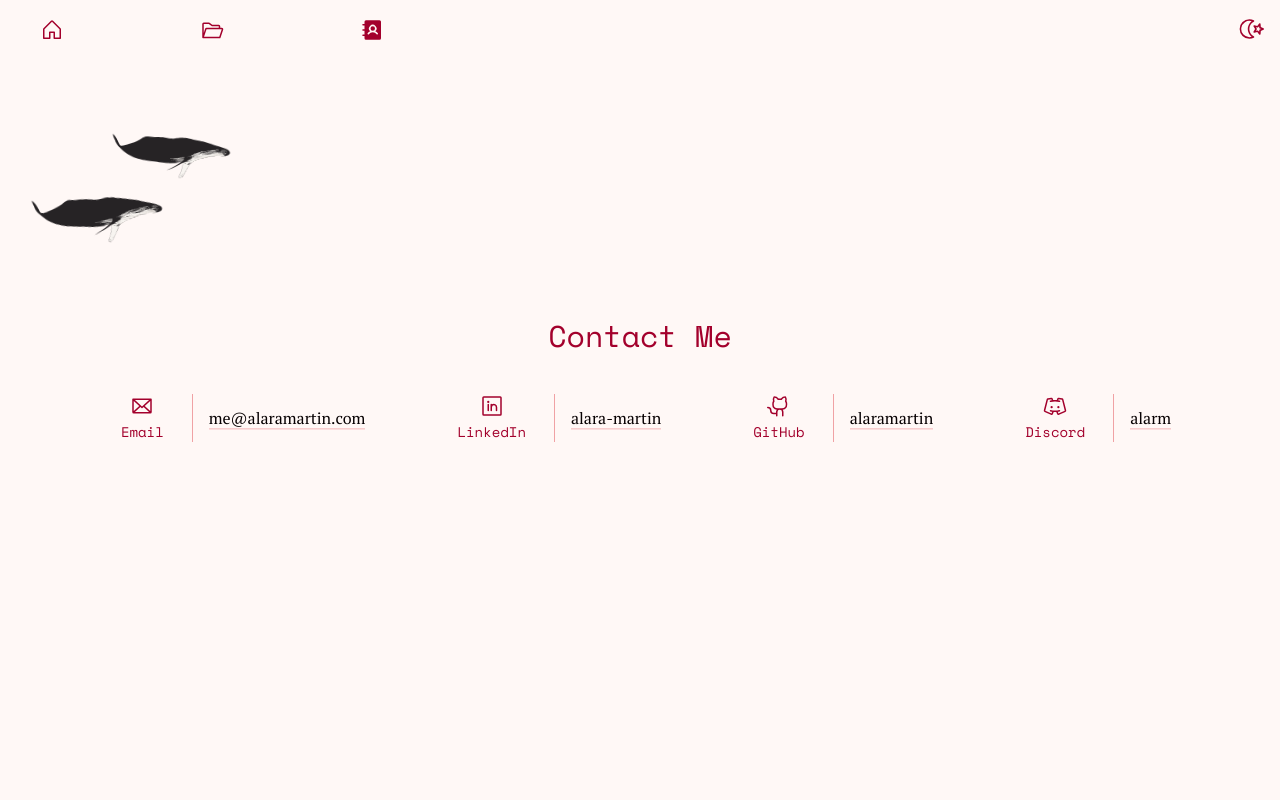
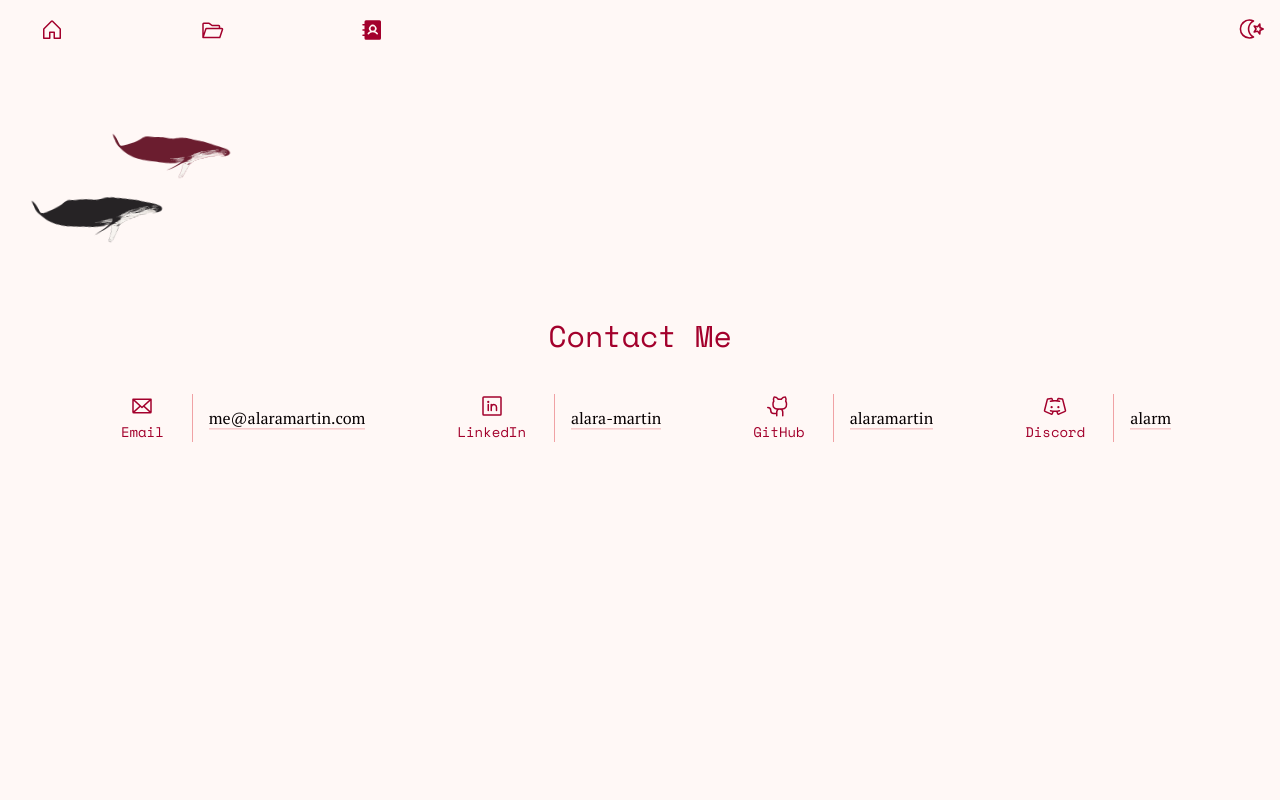
Before and after one commit to alaramartin/website, a Next.js app: page /contact in a window 1280 px wide. Shown: the top 800 px of the page. Built offline with nearby package versions, Linux system fonts and the light colour scheme; no server answers; a web font is replaced by a local one.

Commit message:
whale colors

```diff
--- a/app/contact/components/WhalePod.tsx
+++ b/app/contact/components/WhalePod.tsx
@@ -1,5 +1,5 @@
 "use client";
-import { useEffect, useRef } from "react";
+import { useEffect, useRef, type CSSProperties } from "react";
 import { useReducedMotion } from "motion/react";
 import WhaleSvg, { resolveWhaleEls, useWhaleSvgRefs } from "@/app/components/whale/WhaleSvg";
 import {
@@ -169,7 +169,12 @@ export default function WhalePod() {
             <div ref={wrapperA} className="absolute left-0 top-0 will-change-transform" style={{ visibility: "hidden" }}>
                 <WhaleSvg refs={svgA} className="block w-[107px] md:w-[161px] h-auto" />
             </div>
-            <div ref={wrapperB} className="absolute left-0 top-0 will-change-transform" style={{ visibility: "hidden" }}>
+            {/* The smaller whale is burgundy in light mode and pale pink in dark (--whale-accent-ink). */}
+            <div
+                ref={wrapperB}
+                className="absolute left-0 top-0 will-change-transform"
+                style={{ visibility: "hidden", "--whale-ink": "var(--whale-accent-ink)", "--whale-pleat": "var(--whale-accent-pleat)" } as CSSProperties}
+            >
                 <WhaleSvg refs={svgB} className="block w-[98px] md:w-[146px] h-auto" />
             </div>
         </div>
--- a/app/ui/globals.css
+++ b/app/ui/globals.css
@@ -13,6 +13,8 @@
     --whale-ink: #262325;
     --whale-paper: #f7f4f0;
     --whale-pleat: #d3cdc8;
+    --whale-accent-ink: #6b1d2f; /* burgundy body for the accent-coloured whale (independent of --color-accent) */
+    --whale-accent-pleat: #e2b8bd; /* pleats for the accent-coloured whale */
 
     --scroll-bg: #a3002c;
     /* --scroll-bg: #770020; */
@@ -33,6 +35,8 @@
     --whale-ink: #e9e1dc;
     --whale-paper: #2a2628;
     --whale-pleat: #4a4548;
+    --whale-accent-ink: #f5c4c7; /* paler pink body for the accent-coloured whale in dark mode */
+    --whale-accent-pleat: #5c3a41;
 }
 
 @theme {
```
